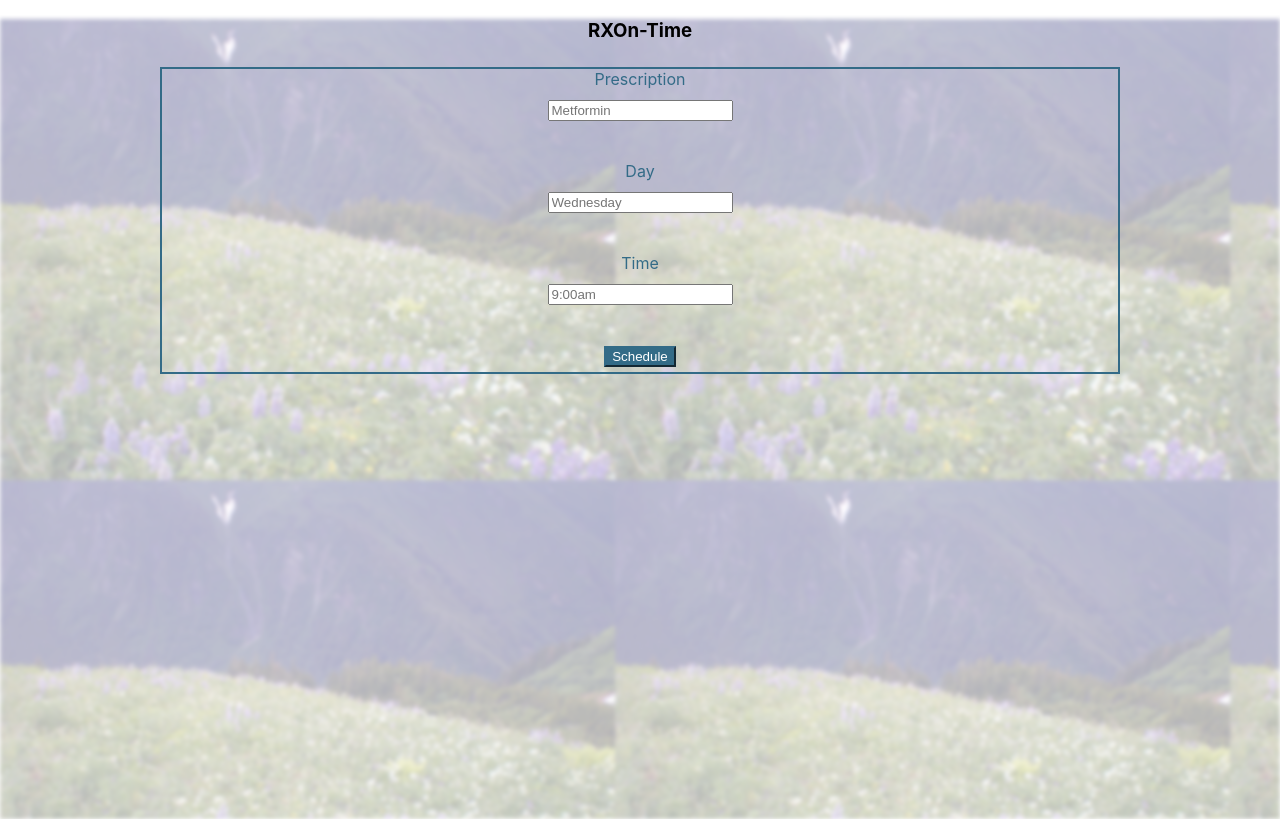
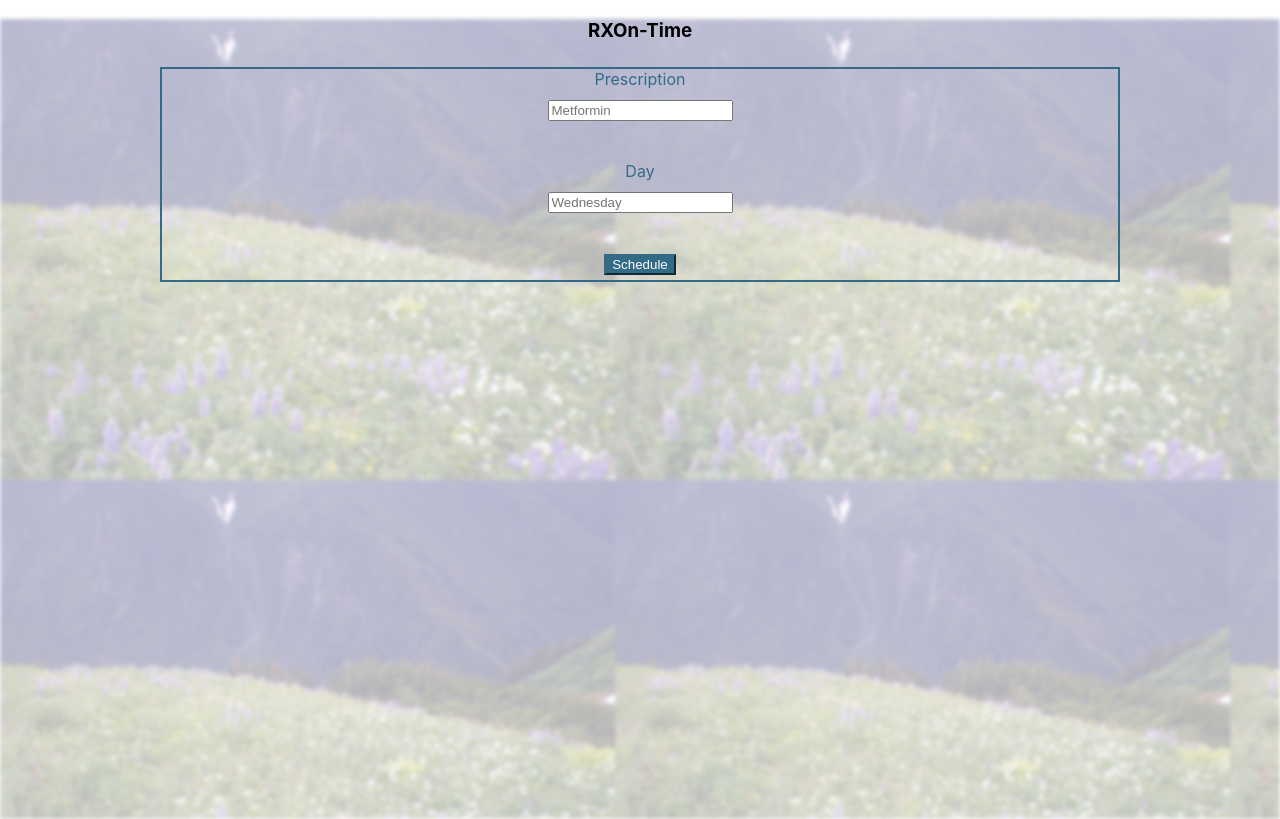
Before and after one commit to rahmor/rxo-client, a React (Create React App) app: page /addprescription in a window 1280 px wide. Built offline with nearby package versions, Linux system fonts and the light colour scheme.

Commit message:
remove time from add prescription component

```diff
--- a/src/AddPrescription/AddPrescription.js
+++ b/src/AddPrescription/AddPrescription.js
@@ -9,15 +9,14 @@ class AddPrescription extends Component {
     this.state = {
       error: null,
       rx_name: '',
-      day: '',
-      time: ''
+      day: ''
     };
   }
 
   addPrescriptionHandler = event => {
     event.preventDefault();
-    const { rx_name, day, time } = this.state;
-    ApiService.postPrescription(rx_name, day, time).then(response => {});
+    const { rx_name, day } = this.state;
+    ApiService.postPrescription(rx_name, day).then(response => {});
   };
 
   updateRx(rx) {
@@ -70,20 +69,6 @@ class AddPrescription extends Component {
             </div>
             <br />
             <br />
-            <div>
-              <label className='addrx-input' htmlFor='time'>
-                Time
-              </label>
-              <input
-                type='text'
-                name='time'
-                id='time'
-                placeholder='9:00am'
-                onChange={event => this.updateTime(event.target.value)}
-              />
-            </div>
-            <br />
-            <br />
             <input className='addrx-submit' type='submit' value='Schedule' />
           </form>
         </main>
--- a/src/services/api-services.js
+++ b/src/services/api-services.js
@@ -14,14 +14,14 @@ const ApiService = {
     );
   },
 
-  postPrescription(rx_name, day, time) {
+  postPrescription(rx_name, day) {
     return fetch(`${config.LIVE_API_ADDRESS}api/prescriptions`, {
       method: 'POST',
       headers: {
         'content-type': 'application/json',
         authorization: `bearer ${AuthService.getToken()}`
       },
-      body: JSON.stringify({ rx_name, day, time })
+      body: JSON.stringify({ rx_name, day })
     }).then(response =>
       !response.ok
         ? response.json().then(e => Promise.reject(e))
```
